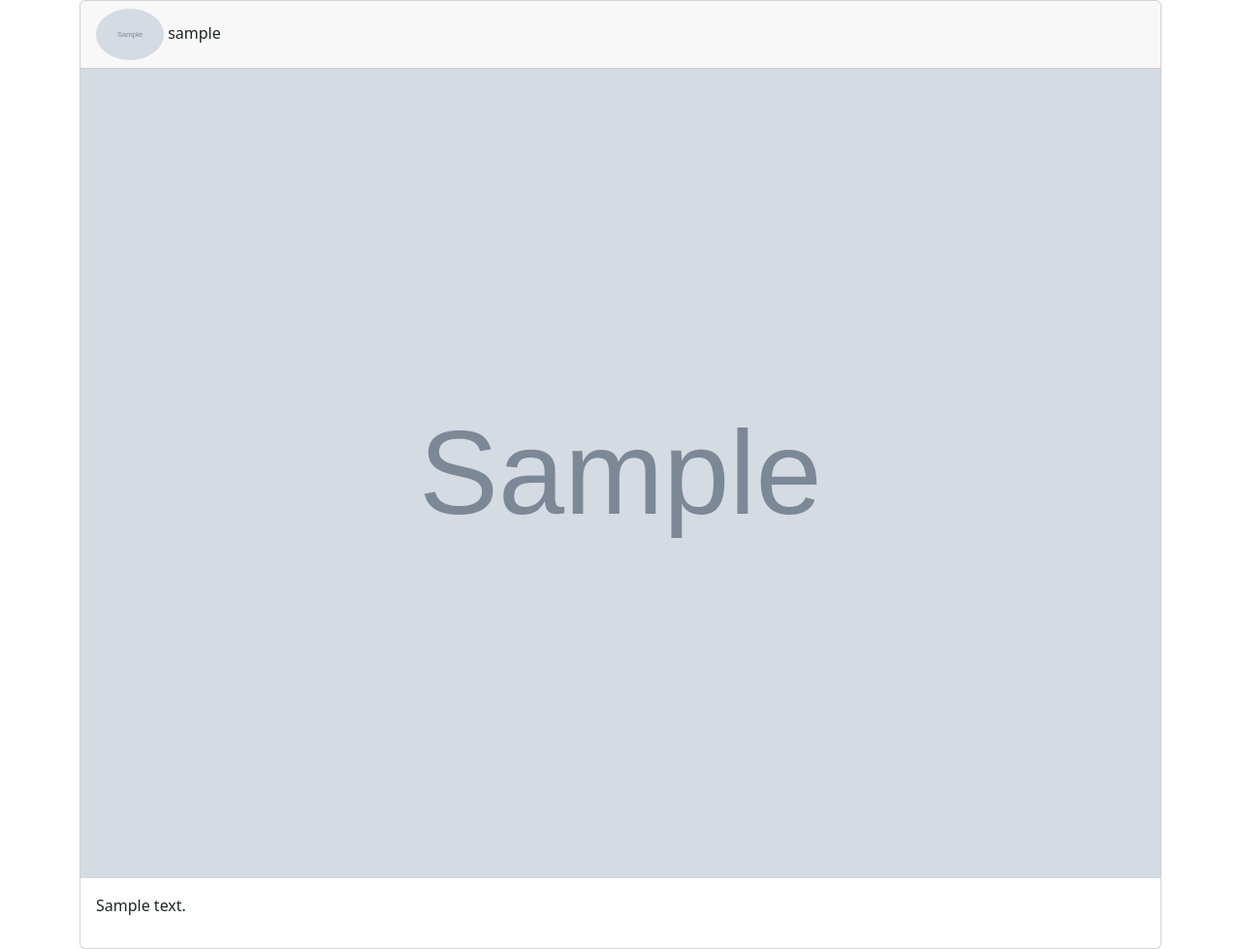
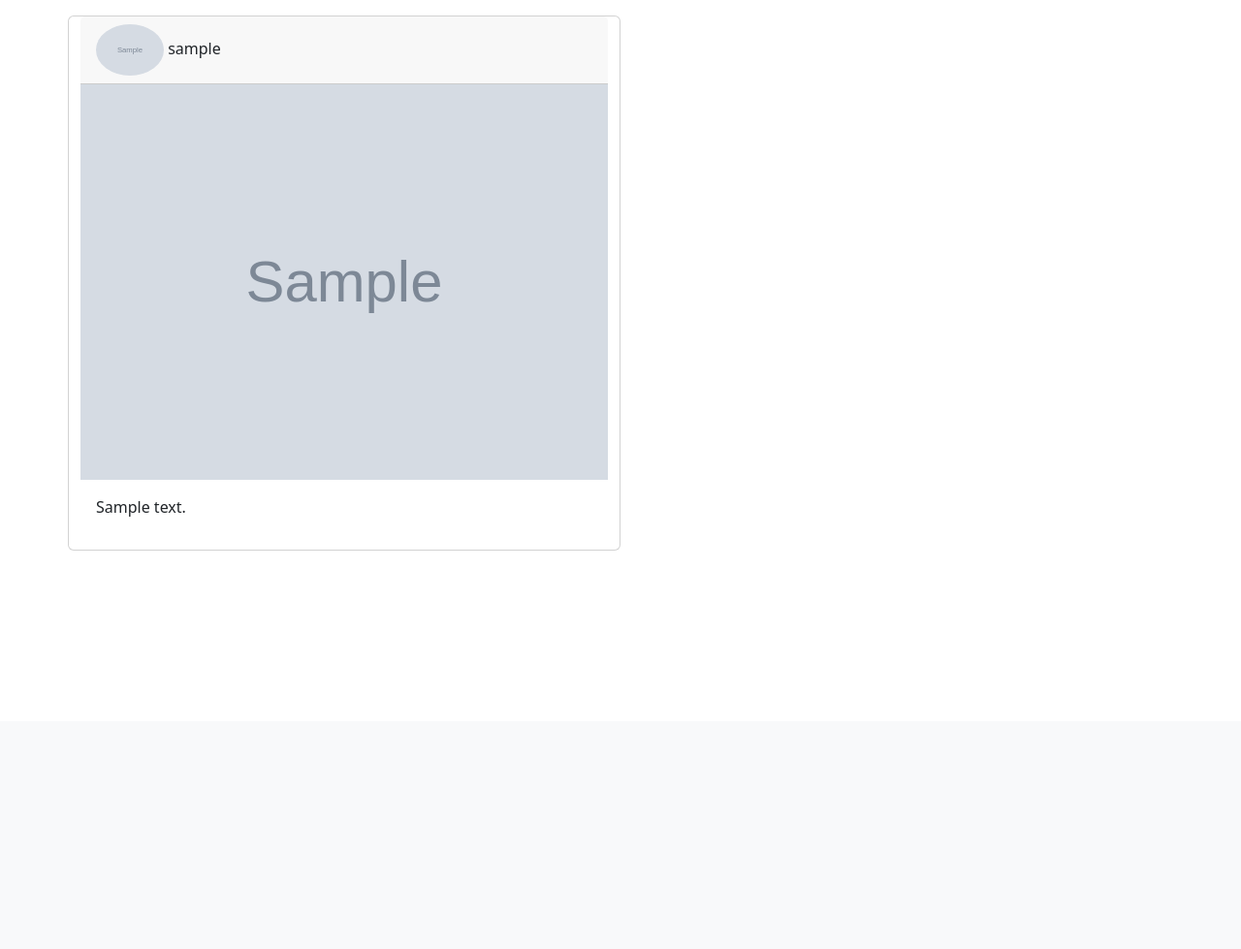
Before and after one commit to kclab922/insta, a Django app: template posts/templates/index.html in a window 1280 px wide. Shown: the part 56-1035 px from the top of the page at 97% size. After the commit the page ends 624 px from the top, so only its background shows below. Run offline with Django 4.2, Linux system fonts and the light colour scheme; the template is opened without the code that fills it: values that come from a table or form of the project are taken from there, others are empty; tables that the repository leaves empty hold one stand-in row (values such as "Sample post"); grey boxes marked "Sample" are stand-in pictures; parts of the project's set-up code (start-up, migrations or seed data) failed here and were passed over; some libraries are stand-ins or nearby versions.

Commit message:
bootstrap 기능 적용

```diff
--- a/posts/templates/_card.html
+++ b/posts/templates/_card.html
@@ -1,4 +1,4 @@
-<div class="card">
+<div class="card my-3 col-12 col-md-6 ">
     <div class="card-header">
         <img src="{{ post.user.profile_image.url }}" alt="" class="rounded-circle" width="70px">
         {{ post.user }}
--- a/posts/templates/index.html
+++ b/posts/templates/index.html
@@ -1,9 +1,11 @@
 {% extends 'base.html' %}
 
 {% block body %}
-    {% for post in posts %}
+    <div class="row">
+        {% for post in posts %}
 
-        {% include '_card.html' %}
+            {% include '_card.html' %}
 
-    {% endfor %}
+        {% endfor %}
+    </div>
 {% endblock %}
```
